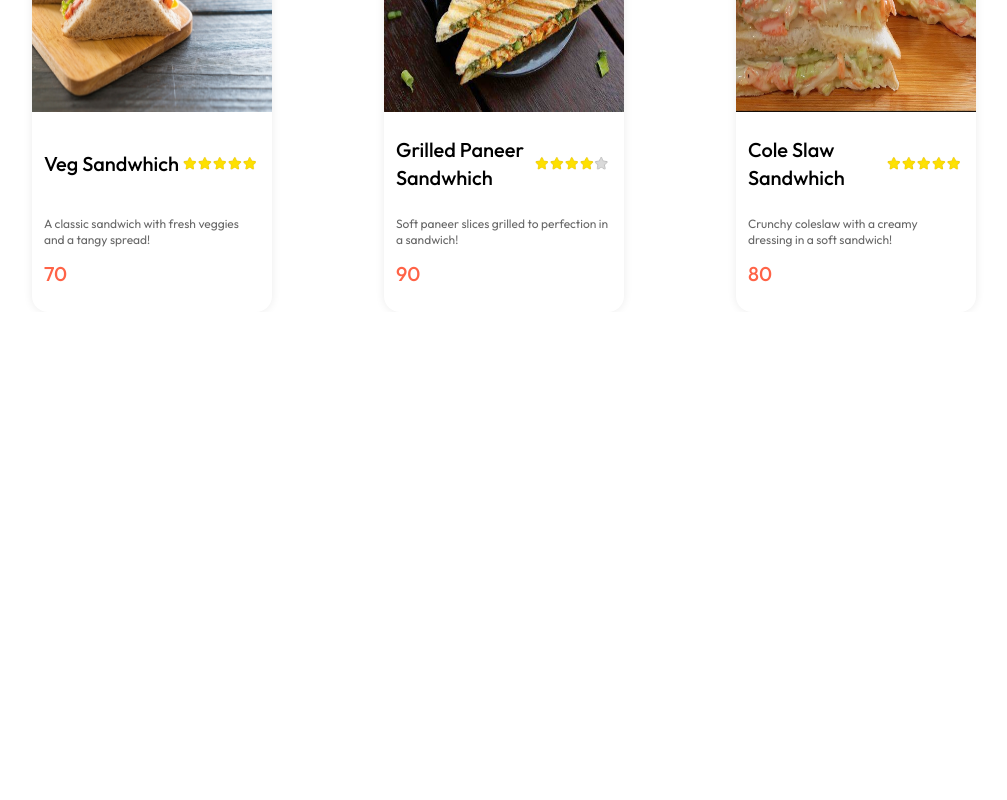
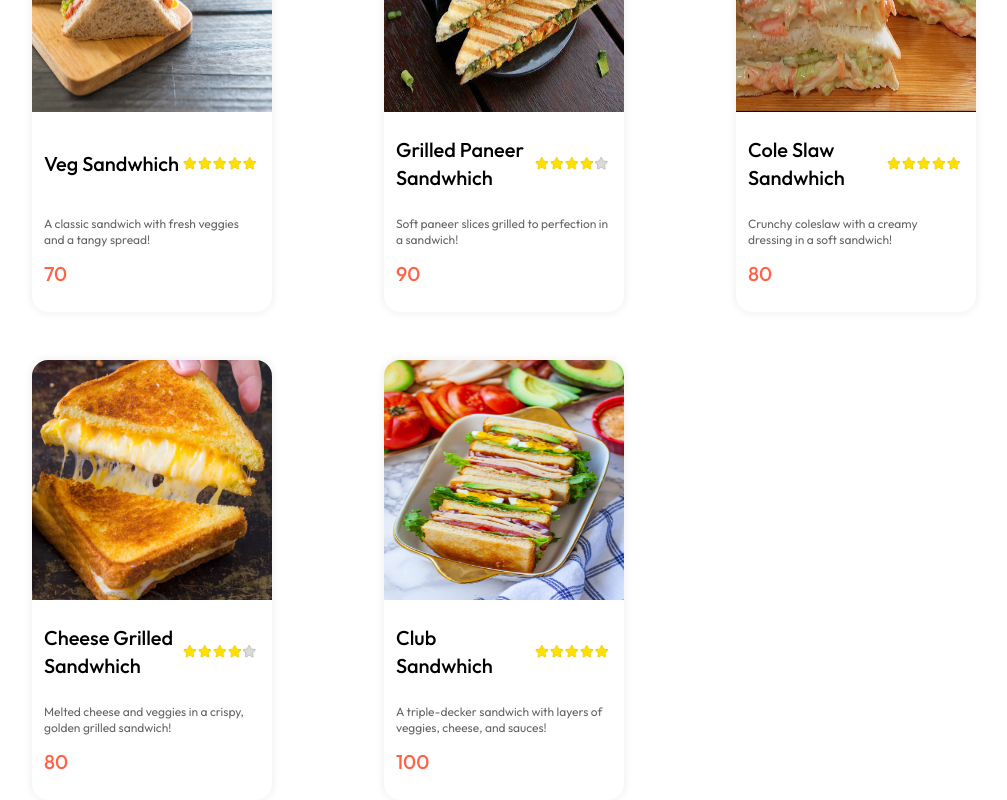
Before and after one commit to namannn04/Zwigato, a React (Vite) app in the folder Frontend/: page / in a window 1280 px wide. Shown: the part 3653-4453 px from the top of the page, without its empty margins (136-1143 px from the left). Before the commit the page ends 3965 px from the top, so only its background shows below. Built offline with nearby package versions, Linux system fonts and the light colour scheme.

Commit message:
list updated

```diff
--- a/Frontend/src/assets/data.js
+++ b/Frontend/src/assets/data.js
@@ -28,6 +28,8 @@ import des_5 from '/foodList/nutellaWaffle.jpg'
 import sand_1 from '/foodList/vegSandwhich.jpg'
 import sand_2 from '/foodList/grilledPaneerSandwhich.jpeg'
 import sand_3 from '/foodList/caoleslawColdSandwhich.jpg'
+import sand_4 from '/foodList/cheeseGrilledSandwhich.jpg'
+import sand_5 from '/foodList/clubSandwhich.jpg'
 
 export const menu_list = [
     {
@@ -226,5 +228,23 @@ export const food_list = [
         price: 80,
         description: "Crunchy coleslaw with a creamy dressing in a soft sandwich!",
         category: "Sandwhich"
-    }
+    },
+    {
+        _id: "19",
+        name: "Cheese Grilled Sandwhich",
+        rate: rating_4,
+        image: sand_4,
+        price: 80,
+        description: "Melted cheese and veggies in a crispy, golden grilled sandwich!",
+        category: "Sandwhich"
+    },
+    {
+        _id: "20",
+        name: "Club Sandwhich",
+        rate: rating_5,
+        image: sand_5,
+        price: 100,
+        description: "A triple-decker sandwich with layers of veggies, cheese, and sauces!",
+        category: "Sandwhich"
+    },
 ]
```
Also changed, not shown: Frontend/public/foodList/cheeseGrilledSandwhich.jpg (added), Frontend/public/foodList/clubSandwhich.jpg (added).
